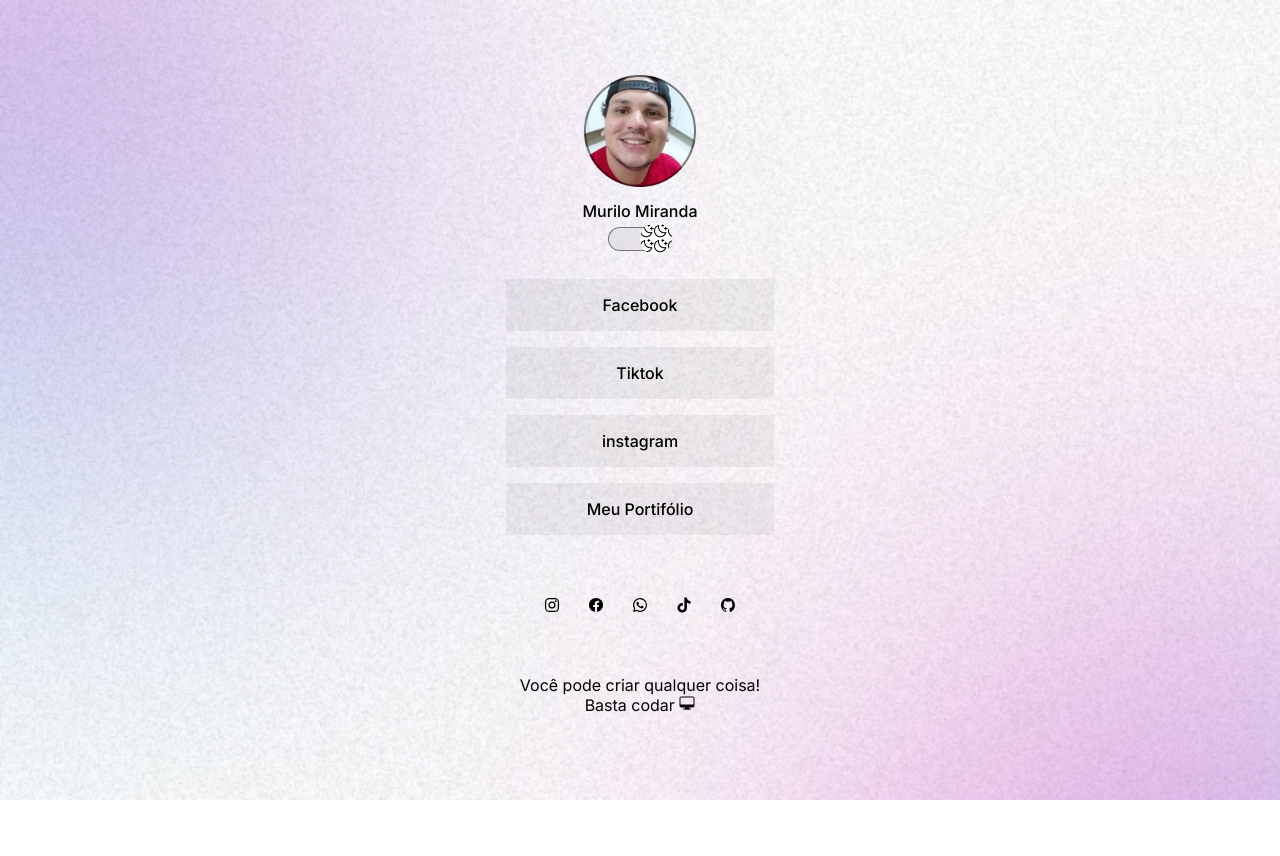
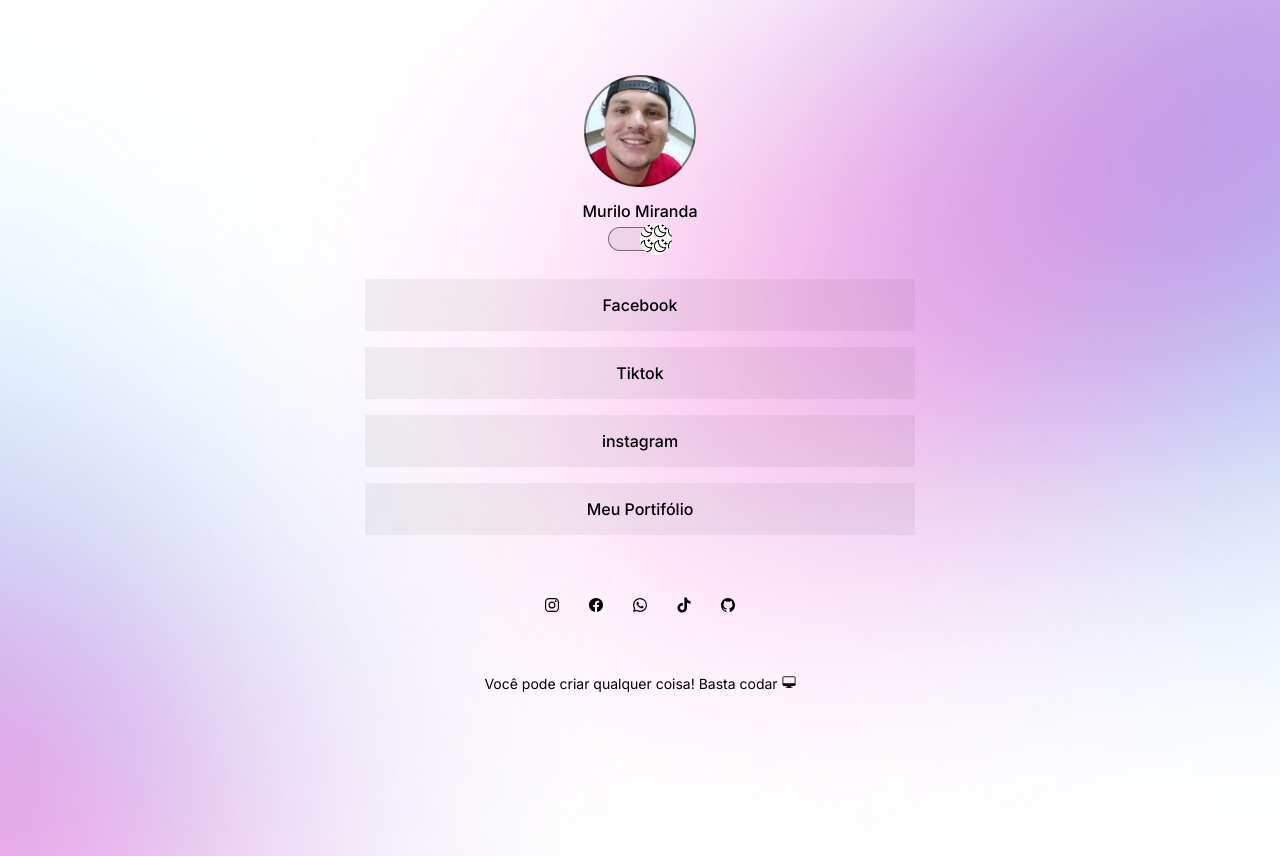
Before and after one commit to Murilomirandaa/projetoperfil, a plain HTML site: page index.html in a window 1280 px wide. Before the commit the page ends 800 px from the top, so only its background shows below. Drawn offline with nearby package versions, Linux system fonts and the light colour scheme.

Commit message:
add readme.md

```diff
--- a/style.css
+++ b/style.css
@@ -25,13 +25,16 @@
 
 body {
   background: var(--bg-url) no-repeat top center/cover;
+  height: 100vh;
 }
+
 body * {
   font-family: "Inter", sans-serif;
   color: var(--text-color);
 }
 #container {
-  width: 306px;
+  width: 100%;
+  max-width: 588px;
   margin: auto;
   margin: 56px auto 0px;
 }
@@ -125,6 +128,15 @@
 footer {
   padding: 24px 0;
   text-align: center;
+  font-size: 14px;
+}
+@media (min-width: 700px) {
+  :root {
+    --bg-url: url(/img/bg-desktop.jpg);
+  }
+  .light {
+    --bg-url: url(/img/bg-desktop-light.jpg);
+  }
 }
 
 @keyframes slide-in {
```
Also changed, not shown: img/bg-desktop-light.jpg (added), img/bg-desktop.jpg (added), 1 other file.
